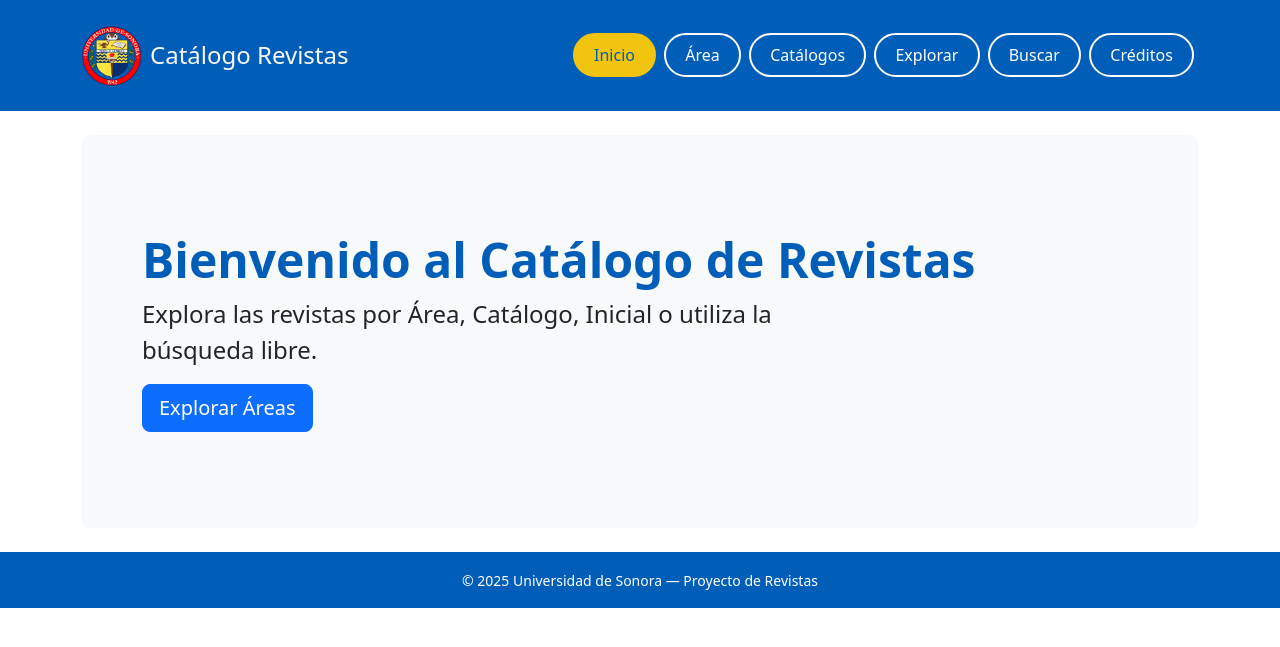
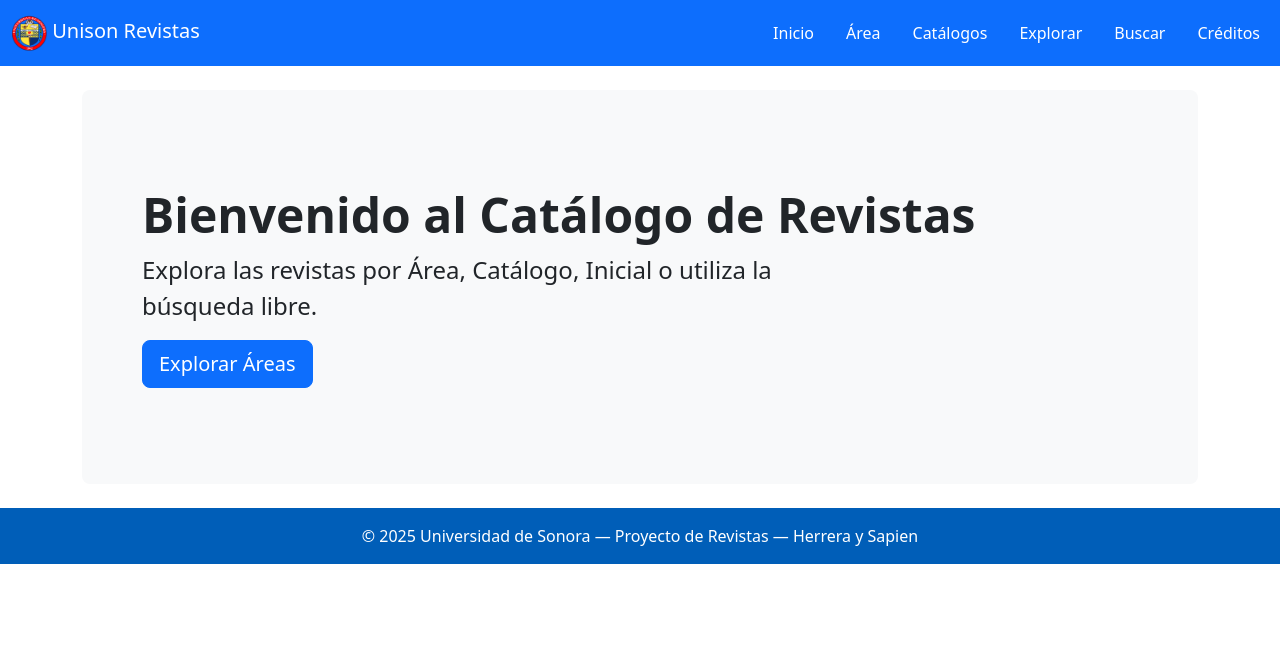
Before and after one commit to Herreradiazdiego/proyecto-revistas, a Flask app: page / in a window 1280 px wide. Shown: the top 647 px of the page. Run offline with Flask 3, Linux system fonts and the light colour scheme.

Commit message:
se agrego vista explorar (abecedario) y ligeros cambios de diseño

```diff
--- a/webapp/static/css/style.css
+++ b/webapp/static/css/style.css
@@ -1,58 +1,61 @@
+/* style.css */
+
 /* Variables de color */
 :root {
   --unison-blue: #005eb8;
   --unison-gold: #f1c40f;
 }
 
-/* Navbar */
-.bg-primary {
-  background-color: var(--unison-blue) !important;
-}
-
-/* Quitamos viñetas de la lista */
+/* Reset menú lateral y botones en nav */
 .navbar-nav {
   list-style: none;
   padding-left: 0;
   margin-bottom: 0;
 }
-
-/* Botones redondeados */
-.navbar .btn {
-  border-radius: 50px;
-  padding: 0.5rem 1.2rem;
-  font-weight: 500;
-  transition: background-color .2s, color .2s;
+.navbar-nav .nav-item {
+  display: inline-block;
+  margin-left: 1rem;
+}
+/* Quitar puntos de lista */
+.navbar-nav .nav-link {
+  text-decoration: none;
 }
 
-/* Estilo outline para botones */
-.btn-outline-light {
-  color: #fff;
-  border: 2px solid #fff;
+/* Fondo primario de navbar */
+.bg-primary {
+  background-color: var(--unison-blue) !important;
 }
 
-/* Hover suave */
-.btn-outline-light:hover {
-  background-color: rgba(255,255,255,0.2);
-  color: #fff;
-}
-
-/* Botón activo */
-.btn-outline-light.active,
-.btn-outline-light:active {
-  background-color: var(--unison-gold);
-  border-color: var(--unison-gold);
-  color: var(--unison-blue);
-}
-
-/* Encabezados UniSon */
+/* Títulos */
 h1, h2, h3, h4, h5, h6 {
   color: var(--unison-blue);
 }
 
-/* Footer */
+/* Pie de página */
 footer {
   background: var(--unison-blue);
   color: #fff;
   padding: 1rem 0;
   text-align: center;
 }
+
+/* Botones*/
+.btn-letter {
+  width: 3rem;
+  height: 3rem;
+  line-height: 2.8rem;
+  text-align: center;
+  border-radius: 50%;
+  font-weight: bold;
+  background: var(--unison-blue);
+  color: #fff;
+  border: 2px solid var(--unison-gold);
+  transition: background 0.2s, color 0.2s;
+}
+.btn-letter:hover {
+  background: var(--unison-gold);
+  color: var(--unison-blue);
+}
+
+.mx-1 { margin-left: .25rem; margin-right: .25rem; }
+.my-1 { margin-top: .25rem; margin-bottom: .25rem; }
--- a/webapp/templates/base.html
+++ b/webapp/templates/base.html
@@ -1,79 +1,38 @@
-<!doctype html>
+<!DOCTYPE html>
 <html lang="es">
 <head>
-  <meta charset="utf-8">
-  <meta name="viewport" content="width=device-width, initial-scale=1">
-  <title>Catálogo Revistas — UniSon</title>
-
-  <!-- Bootstrap CSS -->
-  <link
-    href="https://cdn.jsdelivr.net/npm/bootstrap@5.3.0/dist/css/bootstrap.min.css"
-    rel="stylesheet"
-  >
-
-  <!-- Tu CSS personalizado -->
+  <meta charset="UTF-8">
+  <title>{% block title %}UniSon Catálogo Revistas{% endblock %}</title>
   <link rel="stylesheet" href="{{ url_for('static', filename='css/style.css') }}">
+  <link href="https://cdn.jsdelivr.net/npm/bootstrap@5.3.0/dist/css/bootstrap.min.css" rel="stylesheet">
 </head>
 <body>
-
-  <!-- NAVBAR -->
-  <nav class="navbar navbar-expand-lg bg-primary py-3">
-    <div class="container">
-      <!-- Logo + Título -->
-      <a class="navbar-brand d-flex align-items-center text-light" href="{{ url_for('index') }}">
+  <nav class="navbar bg-primary navbar-expand">
+    <div class="container-fluid">
+      <a class="navbar-brand text-white" href="{{ url_for('index') }}">
         <img src="{{ url_for('static', filename='img/logo_unison.png') }}"
-             alt="Logo UniSon"
-             width="60"
-             class="me-2"
-        >
-        <span class="fs-4">Catálogo Revistas</span>
+             alt="Logo Unison" height="40">
+        Unison Revistas
       </a>
-
-      <!-- Botones -->
-      <div>
-        <ul class="navbar-nav d-flex flex-row align-items-center ms-auto">
-          <li class="nav-item mx-1">
-            <a class="btn btn-outline-light {% if request.path=='/' %}active{% endif %}"
-               href="{{ url_for('index') }}">Inicio</a>
-          </li>
-          <li class="nav-item mx-1">
-            <a class="btn btn-outline-light {% if '/area' in request.path and not '/area/' in request.path %}active{% endif %}"
-               href="{{ url_for('listar_areas') }}">Área</a>
-          </li>
-          <li class="nav-item mx-1">
-            <a class="btn btn-outline-light {% if '/catalogo' in request.path and not '/catalogo/' in request.path %}active{% endif %}"
-               href="{{ url_for('listar_catalogos') }}">Catálogos</a>
-          </li>
-          <li class="nav-item mx-1">
-            <a class="btn btn-outline-light {% if '/explorar' in request.path %}active{% endif %}"
-               href="{{ url_for('explorar') }}">Explorar</a>
-          </li>
-          <li class="nav-item mx-1">
-            <a class="btn btn-outline-light {% if '/buscar' in request.path %}active{% endif %}"
-               href="{{ url_for('buscar') }}">Buscar</a>
-          </li>
-          <li class="nav-item mx-1">
-            <a class="btn btn-outline-light {% if '/creditos' in request.path %}active{% endif %}"
-               href="{{ url_for('creditos') }}">Créditos</a>
-          </li>
-        </ul>
-      </div>
+      <ul class="navbar-nav ms-auto">
+        <li class="nav-item"><a class="nav-link text-white" href="{{ url_for('index') }}">Inicio</a></li>
+        <li class="nav-item"><a class="nav-link text-white" href="{{ url_for('listar_areas') }}">Área</a></li>
+        <li class="nav-item"><a class="nav-link text-white" href="{{ url_for('listar_catalogos') }}">Catálogos</a></li>
+        <li class="nav-item"><a class="nav-link text-white" href="{{ url_for('explorar') }}">Explorar</a></li>
+        <li class="nav-item"><a class="nav-link text-white" href="{{ url_for('buscar') }}">Buscar</a></li>
+        <li class="nav-item"><a class="nav-link text-white" href="{{ url_for('creditos') }}">Créditos</a></li>
+      </ul>
     </div>
   </nav>
 
-  <!-- CONTENIDO -->
-  <div class="container my-4">
+  <main class="container my-4">
     {% block content %}{% endblock %}
-  </div>
+  </main>
 
-  <!-- FOOTER -->
   <footer>
-    <div class="container">
-      <small>© 2025 Universidad de Sonora — Proyecto de Revistas</small>
-    </div>
+    © 2025 Universidad de Sonora — Proyecto de Revistas — Herrera y Sapien
   </footer>
 
-  <!-- Bootstrap JS (opcional) -->
   <script src="https://cdn.jsdelivr.net/npm/bootstrap@5.3.0/dist/js/bootstrap.bundle.min.js"></script>
 </body>
 </html>
```
Also changed, not shown: webapp/templates/explorar.html (added, +16 -0 lines).
